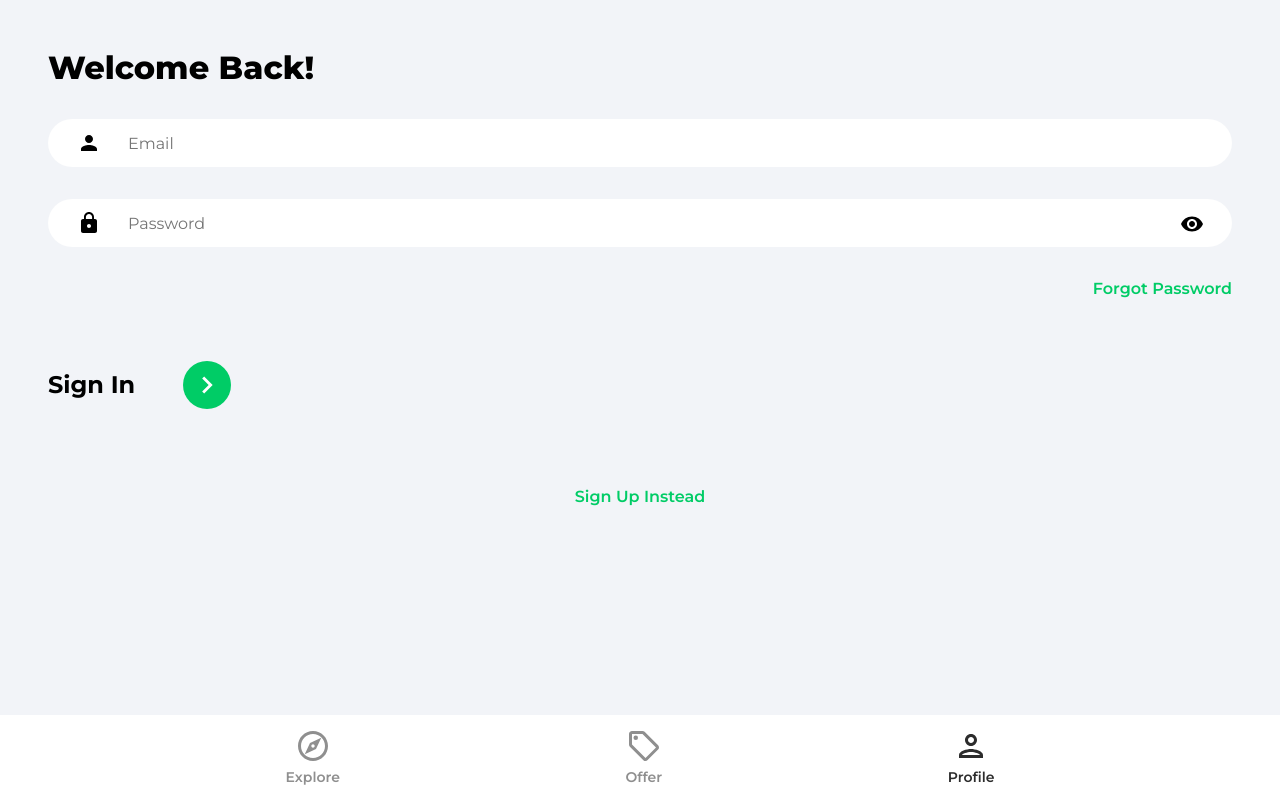
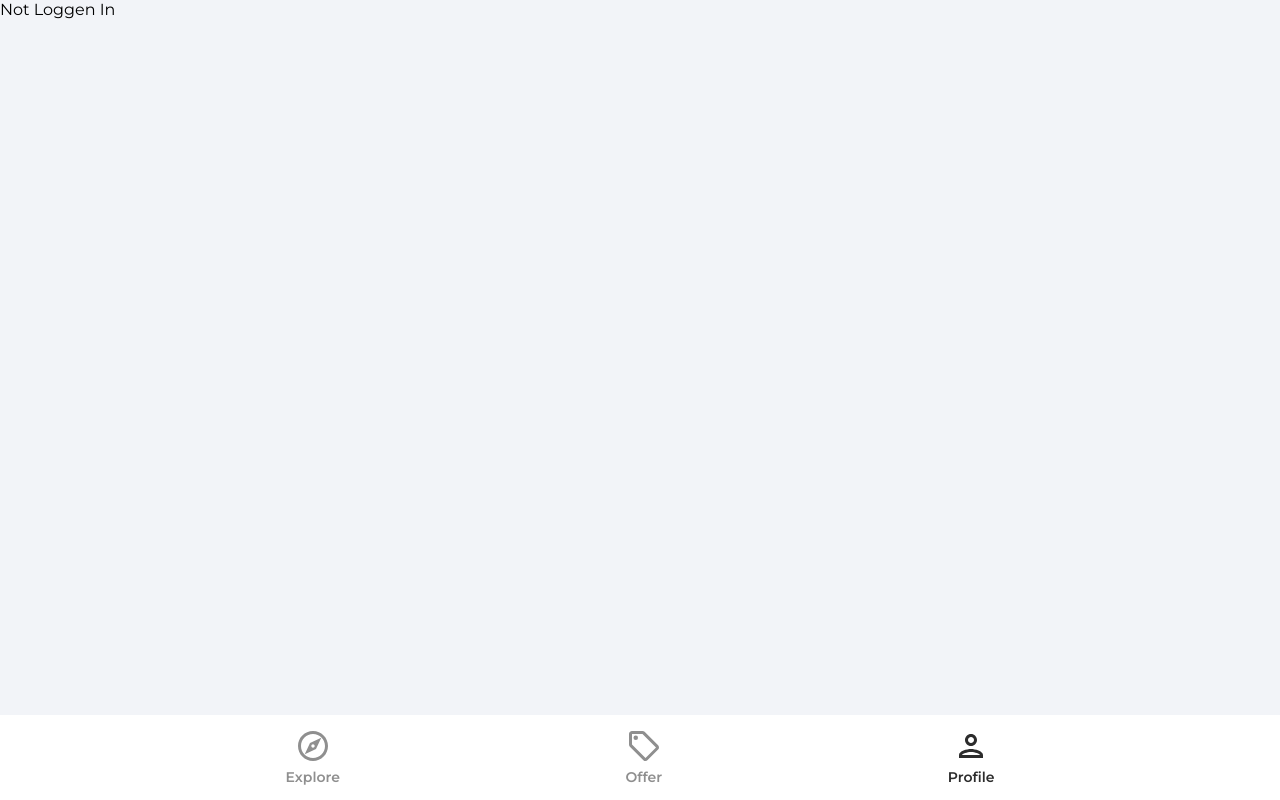
Before and after one commit to pushkarguptaaa/virtual-villas-app, a React (Create React App) app: page /profile in a window 1280 px wide. Built offline with nearby package versions, Linux system fonts and the light colour scheme.

Commit message:
user sign in

```diff
--- a/src/App.js
+++ b/src/App.js
@@ -14,7 +14,7 @@
       <Routes>
         <Route path='/' element={<Explore />} />
         <Route path='/offers' element={<Offers />} />
-        <Route path='/profile' element={<SignIn />} />
+        <Route path='/profile' element={<Profile />} />
         <Route path='/sign-in' element={<SignIn />} />
         <Route path='/sign-up' element={<SignUp />} />
         <Route path='/forgot-password' element={<ForgotPassword />} />
--- a/src/pages/Profile.jsx
+++ b/src/pages/Profile.jsx
@@ -1,11 +1,16 @@
-import React from 'react'
+import {useState, useEffect } from 'react'
+import { getAuth } from 'firebase/auth'
 
 function Profile() {
-  return (
-    <div>
-      <h1>Profile</h1>
-    </div>
-  )
+  const [user, setUser] = useState(null)
+
+  const auth = getAuth()
+  useEffect(()=>{
+    setUser(auth.currentUser)
+  },[])
+
+
+  return user ? <h1>{user.displayName}</h1> : 'Not Loggen In'
 }
 
 export default Profile
--- a/src/pages/SignIn.jsx
+++ b/src/pages/SignIn.jsx
@@ -1,5 +1,6 @@
 import { useState } from "react"
 import { Link, useNavigate } from "react-router-dom"
+import { getAuth, signInWithEmailAndPassword } from 'firebase/auth'
 import {ReactComponent as ArrowRightIcon} from '../assets/svg/keyboardArrowRightIcon.svg'
 import visibilityIcon from '../assets/svg/visibilityIcon.svg'
 
@@ -20,6 +21,26 @@
     }))
   }
 
+  const onSubmit = async (e) => {
+    e.preventDefault()
+
+    try {
+      const auth = getAuth()
+
+      const userCredential = await signInWithEmailAndPassword(
+        auth,
+        email,
+        password
+      )
+
+      if (userCredential.user) {
+        navigate('/')
+      }
+    } catch (error) {
+      console.log(error)
+    }
+  }
+
 
   return (
     <>
@@ -28,7 +49,7 @@
           <p className="pageHeader">Welcome Back!</p>
         </header>
 
-        <form>
+        <form onSubmit={onSubmit}>
           <input
             type='email'
             className='emailInput'
```
